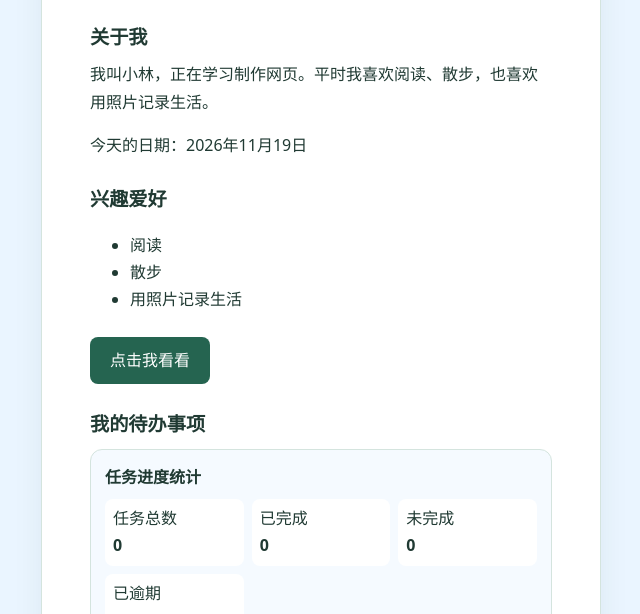
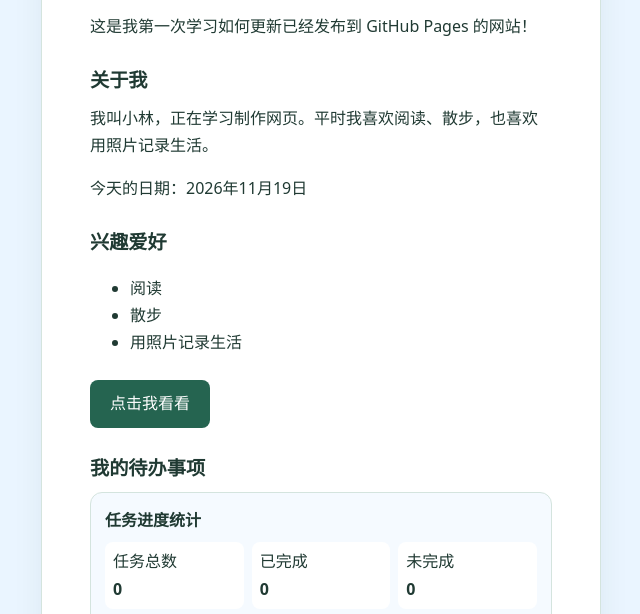
Before and after one commit to gree2012/MyFirstCodex, a plain HTML site: page index.html in a window 1280 px wide. Shown: the part 181-795 px from the top of the page, without its empty margins (319-959 px from the left). Drawn offline with Linux system fonts and the light colour scheme.

Commit message:
第五次保存：更新已发布的网站内容

```diff
--- a/index.html
+++ b/index.html
@@ -184,6 +184,7 @@
   <main>
     <h1>我的个人介绍</h1>
     <p>欢迎来到我的第一个 Codex 网页！我已经学会把代码上传到 GitHub 啦！</p>
+    <p>这是我第一次学习如何更新已经发布到 GitHub Pages 的网站！</p>
     <h2>关于我</h2>
     <p>我叫小林，正在学习制作网页。平时我喜欢阅读、散步，也喜欢用照片记录生活。</p>
     <p>今天的日期：<span id="today-date"></span></p>
```
